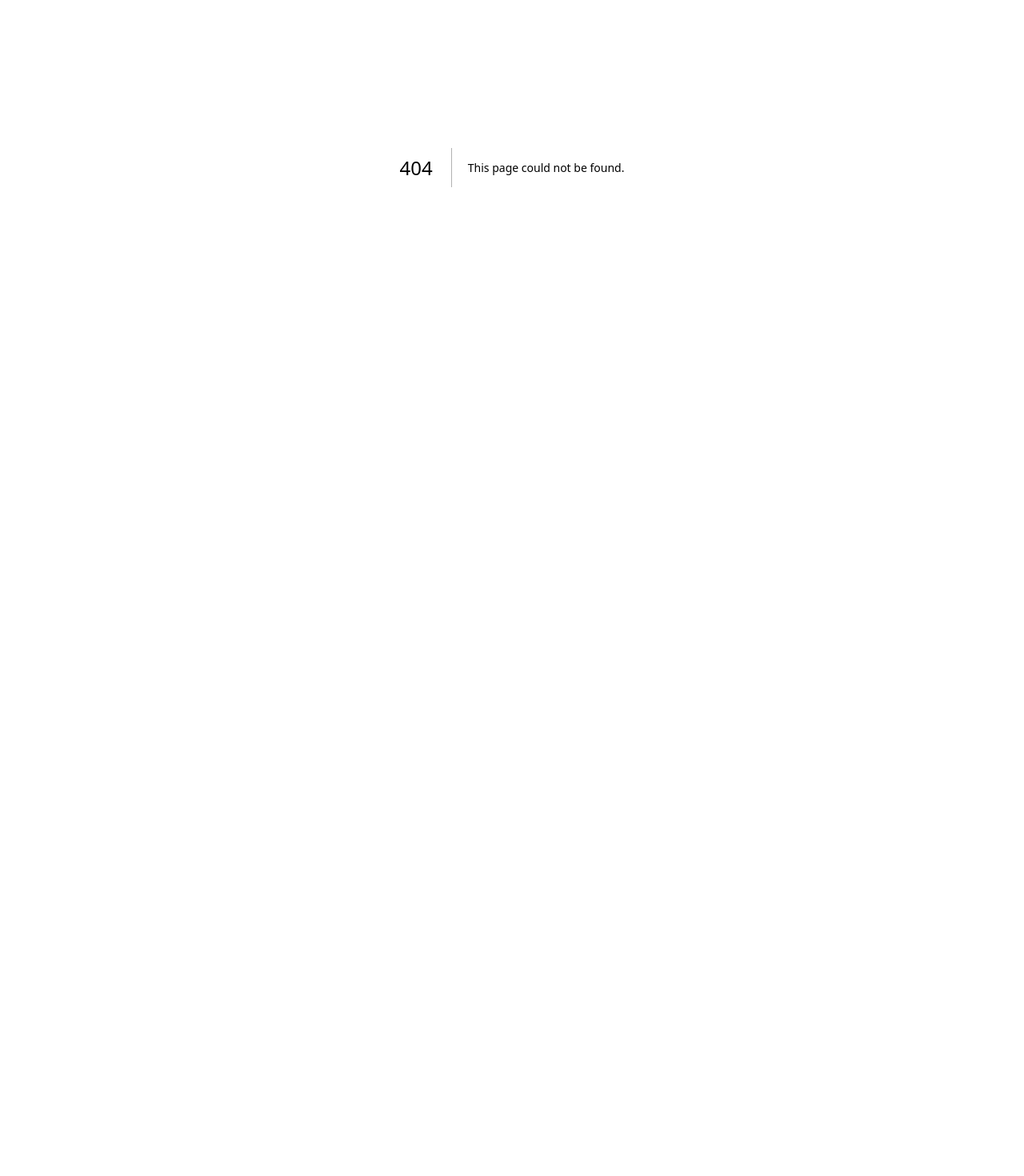
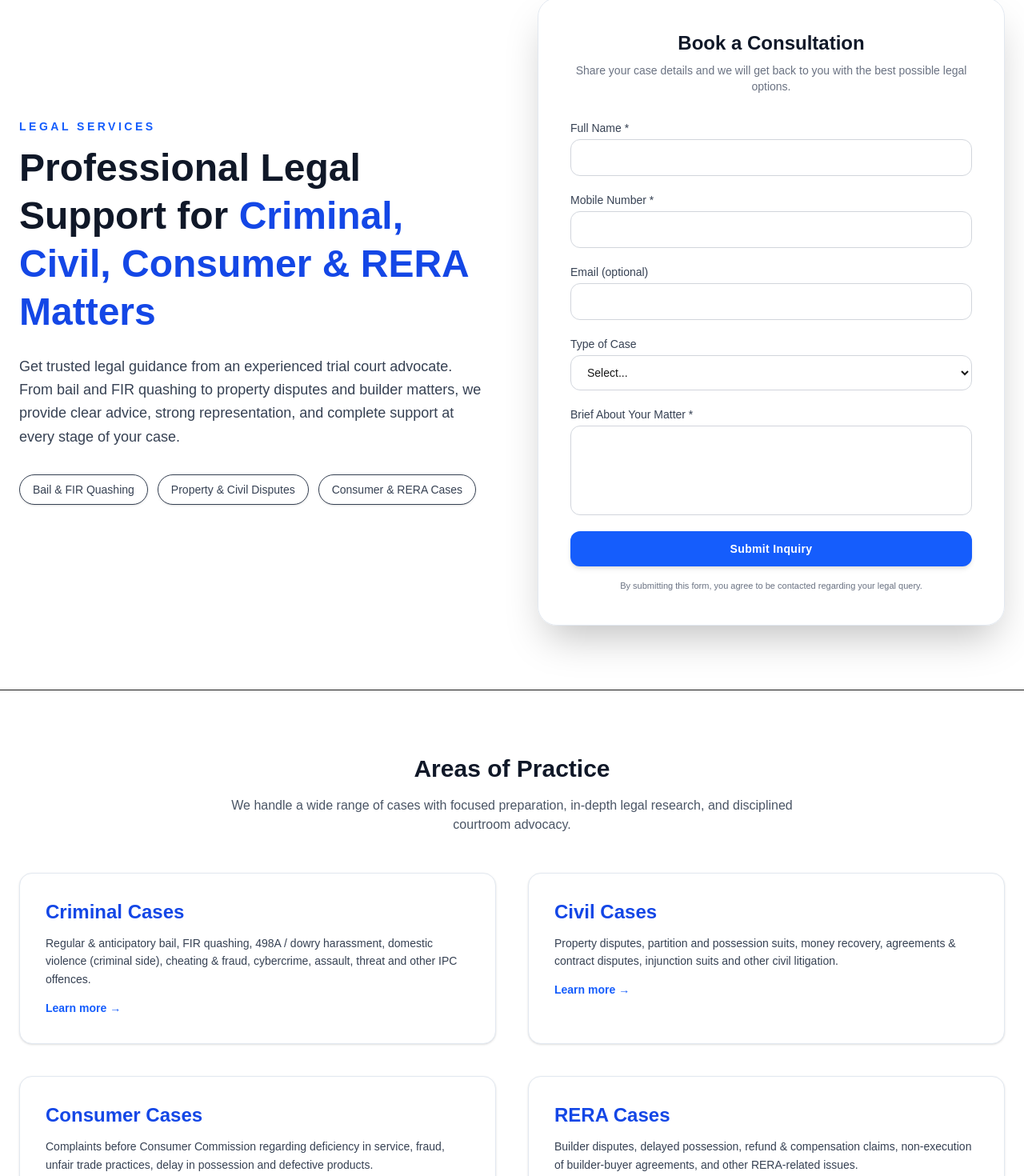
Before and after one commit to nitishbainslaa/hukamsingh-advocate, a Next.js app: page /services in a window 1280 px wide. Before the commit this address had no page. Shown: the part 191-1661 px from the top of the page at 80% size. Before the commit the page ends 800 px from the top, so only its background shows below. Built offline with nearby package versions, Linux system fonts and the light colour scheme.

Commit message:
Updated project

```diff
--- a/app/components/Navbar.jsx
+++ b/app/components/Navbar.jsx
@@ -45,7 +45,7 @@ export default function Navbar() {
 
           {/* NAVBAR DESKTOP */}
           <nav className="hidden md:flex items-center gap-10 text-gray-700 font-medium">
-            <a href="/" className="hover:text-blue-500">Home</a>
+            <a href="#" className="hover:text-blue-500">Home</a>
             <a href="/about" className="hover:text-blue-500">About us</a>
             <a href="/services" className="hover:text-blue-500">Services</a>
             <a href="/locations" className="hover:text-blue-500">Service Location</a>
@@ -66,7 +66,7 @@ export default function Navbar() {
         {/* MOBILE MENU DROPDOWN */}
         {menuOpen && (
           <div className="md:hidden bg-white shadow p-4 flex flex-col gap-4 text-lg font-medium">
-            <a href="/" className="hover:text-blue-500">Home</a>
+            <a href="#" className="hover:text-blue-500">Home</a>
             <a href="/about" className="hover:text-blue-500">About us</a>
             <a href="/services" className="hover:text-blue-500">Services</a>
             <a href="/locations" className="hover:text-blue-500">Service Location</a>
--- /dev/null
+++ b/app/services/page.tsx
@@ -0,0 +1,200 @@
+"use client";
+
+import Navbar from "../components/Navbar";
+import Footer from "../components/Footer";
+
+export default function ServicesPage() {
+  return (
+    <>
+      <Navbar />
+
+      <main className="bg-white">
+        {/* ================= HERO SECTION ================= */}
+        <section className="w-full `bg-gradient-to-r` from-slate-50 via-white to-blue-50 py-20 border-b">
+          <div className="max-w-7xl mx-auto px-6 grid grid-cols-1 lg:grid-cols-2 gap-16 items-center">
+
+            {/* LEFT : TEXT CONTENT */}
+            <div>
+              <p className="text-sm font-semibold tracking-[0.25em] text-blue-600 uppercase mb-3">
+                Legal Services
+              </p>
+
+              <h1 className="text-4xl md:text-5xl font-bold text-gray-900 leading-tight mb-6">
+                Professional Legal Support for{" "}
+                <span className="text-blue-700">Criminal, Civil, Consumer & RERA Matters</span>
+              </h1>
+
+              <p className="text-gray-700 text-lg leading-relaxed mb-8">
+                Get trusted legal guidance from an experienced trial court advocate.
+                From bail and FIR quashing to property disputes and builder matters,
+                we provide clear advice, strong representation, and complete support
+                at every stage of your case.
+              </p>
+
+              {/* QUICK SERVICE TAGS */}
+              <div className="flex flex-wrap gap-3">
+                <span className="px-4 py-2 rounded-full bg-white border text-sm text-gray-700 shadow-sm">
+                  Bail & FIR Quashing
+                </span>
+                <span className="px-4 py-2 rounded-full bg-white border text-sm text-gray-700 shadow-sm">
+                  Property & Civil Disputes
+                </span>
+                <span className="px-4 py-2 rounded-full bg-white border text-sm text-gray-700 shadow-sm">
+                  Consumer & RERA Cases
+                </span>
+              </div>
+            </div>
+
+            {/* RIGHT : CONTACT FORM CARD */}
+            <div className="bg-white/90 backdrop-blur-md rounded-3xl shadow-2xl border border-slate-200 p-8 md:p-10">
+              <h2 className="text-2xl font-bold text-gray-900 mb-2 text-center">
+                Book a Consultation
+              </h2>
+              <p className="text-gray-500 text-sm mb-8 text-center">
+                Share your case details and we will get back to you with the best possible legal options.
+              </p>
+
+              <form className="space-y-5">
+                {/* NAME */}
+                <div className="flex flex-col gap-1">
+                  <label className="text-sm font-medium text-gray-700">Full Name *</label>
+                  <input
+                    type="text"
+                    required
+                    className="w-full px-4 py-3 rounded-xl border border-gray-300 outline-none
+                               focus:ring-2 focus:ring-blue-500 focus:border-blue-500 text-sm"
+                  />
+                </div>
+
+                {/* PHONE */}
+                <div className="flex flex-col gap-1">
+                  <label className="text-sm font-medium text-gray-700">Mobile Number *</label>
+                  <input
+                    type="tel"
+                    required
+                    className="w-full px-4 py-3 rounded-xl border border-gray-300 outline-none
+                               focus:ring-2 focus:ring-blue-500 focus:border-blue-500 text-sm"
+                  />
+                </div>
+
+                {/* EMAIL */}
+                <div className="flex flex-col gap-1">
+                  <label className="text-sm font-medium text-gray-700">Email (optional)</label>
+                  <input
+                    type="email"
+                    className="w-full px-4 py-3 rounded-xl border border-gray-300 outline-none
+                               focus:ring-2 focus:ring-blue-500 focus:border-blue-500 text-sm"
+                  />
+                </div>
+
+                {/* CASE TYPE */}
+                <div className="flex flex-col gap-1">
+                  <label className="text-sm font-medium text-gray-700">Type of Case</label>
+                  <select
+                    className="w-full px-4 py-3 rounded-xl border border-gray-300 outline-none
+                               focus:ring-2 focus:ring-blue-500 focus:border-blue-500 text-sm bg-white"
+                  >
+                    <option value="">Select...</option>
+                    <option>Criminal Case</option>
+                    <option>Civil Case</option>
+                    <option>Consumer Case</option>
+                    <option>RERA / Real Estate</option>
+                    <option>Other</option>
+                  </select>
+                </div>
+
+                {/* MESSAGE */}
+                <div className="flex flex-col gap-1">
+                  <label className="text-sm font-medium text-gray-700">Brief About Your Matter *</label>
+                  <textarea
+                    required
+                    className="w-full px-4 py-3 rounded-xl border border-gray-300 outline-none
+                               focus:ring-2 focus:ring-blue-500 focus:border-blue-500 text-sm h-28 resize-none"
+                  ></textarea>
+                </div>
+
+                <button
+                  type="submit"
+                  className="w-full py-3 rounded-xl bg-blue-600 hover:bg-blue-700 text-white font-semibold
+                             text-sm tracking-wide shadow-md transition transform hover:translate-y-1px"
+                >
+                  Submit Inquiry
+                </button>
+              </form>
+
+              <p className="mt-4 text-[11px] text-gray-500 text-center">
+                By submitting this form, you agree to be contacted regarding your legal query.
+              </p>
+            </div>
+          </div>
+        </section>
+
+        {/* ================= SERVICES GRID SECTION ================= */}
+        <section className="w-full bg-white py-20">
+          <div className="max-w-7xl mx-auto px-6">
+            <h2 className="text-3xl font-bold text-gray-900 mb-4 text-center">
+              Areas of Practice
+            </h2>
+            <p className="text-gray-600 text-center max-w-3xl mx-auto mb-12">
+              We handle a wide range of cases with focused preparation, in-depth legal research,
+              and disciplined courtroom advocacy.
+            </p>
+
+            <div className="grid grid-cols-1 md:grid-cols-2 gap-10">
+              {/* CRIMINAL */}
+              <div className="group p-8 rounded-2xl border border-slate-200 shadow-sm hover:shadow-xl hover:-translate-y-1 transition bg-white">
+                <h3 className="text-2xl font-bold text-blue-700 mb-3">Criminal Cases</h3>
+                <p className="text-gray-700 leading-relaxed mb-3 text-sm">
+                  Regular & anticipatory bail, FIR quashing, 498A / dowry harassment,
+                  domestic violence (criminal side), cheating & fraud, cybercrime,
+                  assault, threat and other IPC offences.
+                </p>
+                <span className="text-blue-600 text-sm font-semibold group-hover:underline cursor-pointer">
+                  Learn more →
+                </span>
+              </div>
+
+              {/* CIVIL */}
+              <div className="group p-8 rounded-2xl border border-slate-200 shadow-sm hover:shadow-xl hover:-translate-y-1 transition bg-white">
+                <h3 className="text-2xl font-bold text-blue-700 mb-3">Civil Cases</h3>
+                <p className="text-gray-700 leading-relaxed mb-3 text-sm">
+                  Property disputes, partition and possession suits, money recovery,
+                  agreements & contract disputes, injunction suits and other civil litigation.
+                </p>
+                <span className="text-blue-600 text-sm font-semibold group-hover:underline cursor-pointer">
+                  Learn more →
+                </span>
+              </div>
+
+              {/* CONSUMER */}
+              <div className="group p-8 rounded-2xl border border-slate-200 shadow-sm hover:shadow-xl hover:-translate-y-1 transition bg-white">
+                <h3 className="text-2xl font-bold text-blue-700 mb-3">Consumer Cases</h3>
+                <p className="text-gray-700 leading-relaxed mb-3 text-sm">
+                  Complaints before Consumer Commission regarding deficiency in service,
+                  fraud, unfair trade practices, delay in possession and defective products.
+                </p>
+                <span className="text-blue-600 text-sm font-semibold group-hover:underline cursor-pointer">
+                  Learn more →
+                </span>
+              </div>
+
+              {/* RERA */}
+              <div className="group p-8 rounded-2xl border border-slate-200 shadow-sm hover:shadow-xl hover:-translate-y-1 transition bg-white">
+                <h3 className="text-2xl font-bold text-blue-700 mb-3">RERA Cases</h3>
+                <p className="text-gray-700 leading-relaxed mb-3 text-sm">
+                  Builder disputes, delayed possession, refund & compensation claims,
+                  non-execution of builder-buyer agreements, and other RERA-related issues.
+                </p>
+                <span className="text-blue-600 text-sm font-semibold group-hover:underline cursor-pointer">
+                  Learn more →
+                </span>
+              </div>
+            </div>
+          </div>
+        </section>
+      </main>
+
+      <Footer />
+    </>
+  );
+}
```
